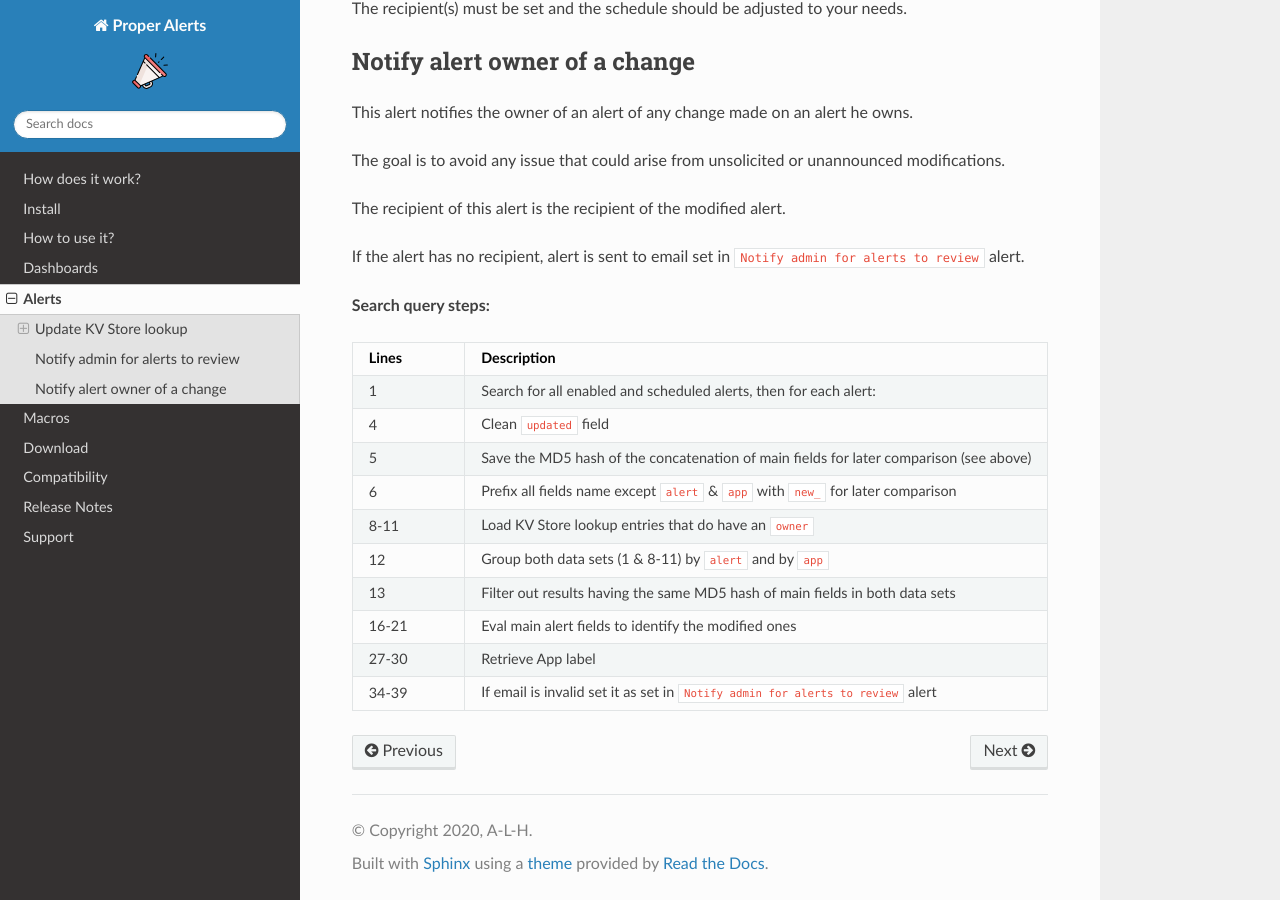
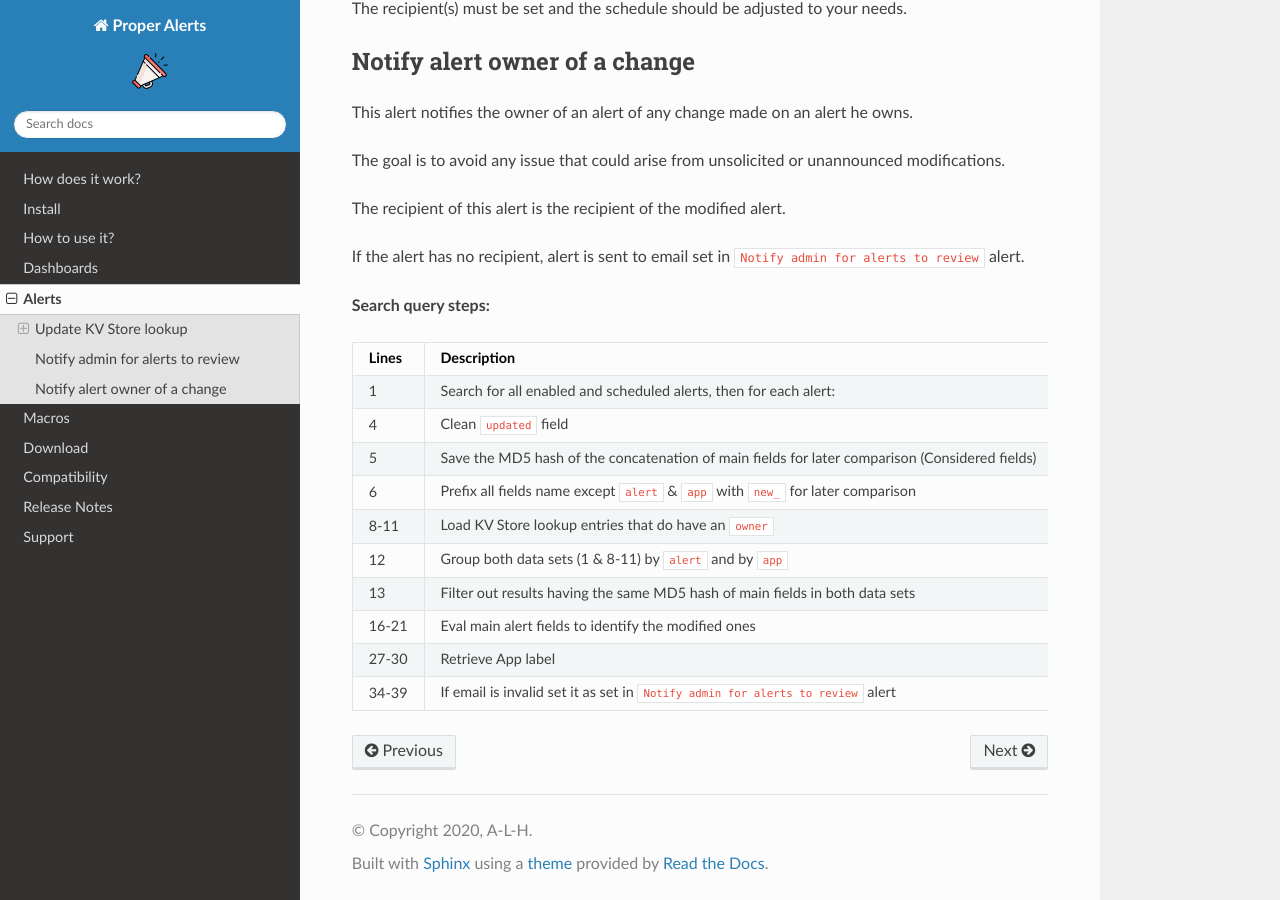
Before and after one commit to a-l-h/splunk-app-proper-alerts, a Sphinx documentation site: the page built from doc/alerts.rst, in a window 1280 px wide and 900 px high, scrolled down 2591 px. Built offline with Sphinx 7.4.7 and the Read the Docs theme 2.0.0, drawn with Linux system fonts in a browser that asks for light colours.

Commit message:
Update alerts.rst

```diff
--- a/doc/alerts.rst
+++ b/doc/alerts.rst
@@ -169,7 +169,7 @@ If the alert has no recipient, alert is sent to email set in ``Notify admin for
    * - 4
      - Clean ``updated`` field
    * - 5
-     - Save the MD5 hash of the concatenation of main fields for later comparison (:ref:`see above<Considered fields>`)
+     - Save the MD5 hash of the concatenation of main fields for later comparison (:ref:`Considered fields`)
    * - 6
      - Prefix all fields name except ``alert`` & ``app`` with ``new_`` for later comparison
    * - 8-11
```
